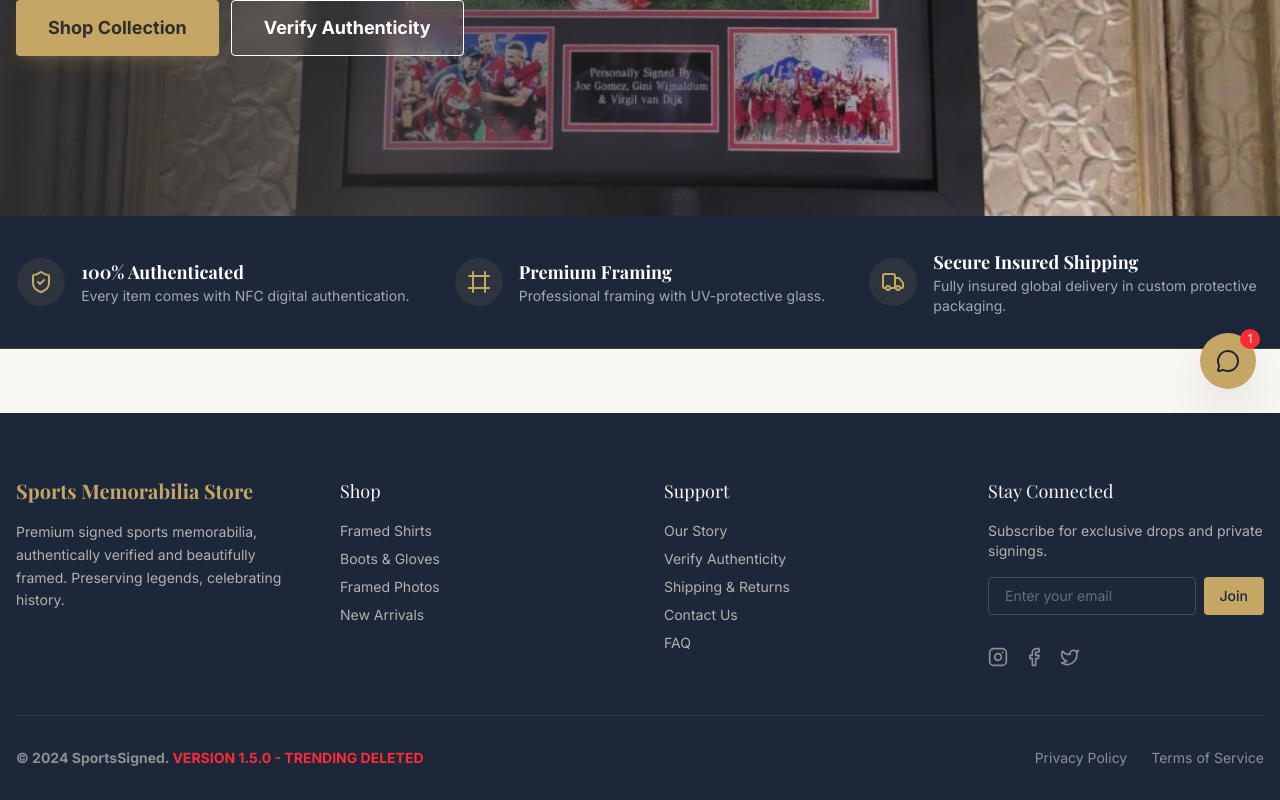
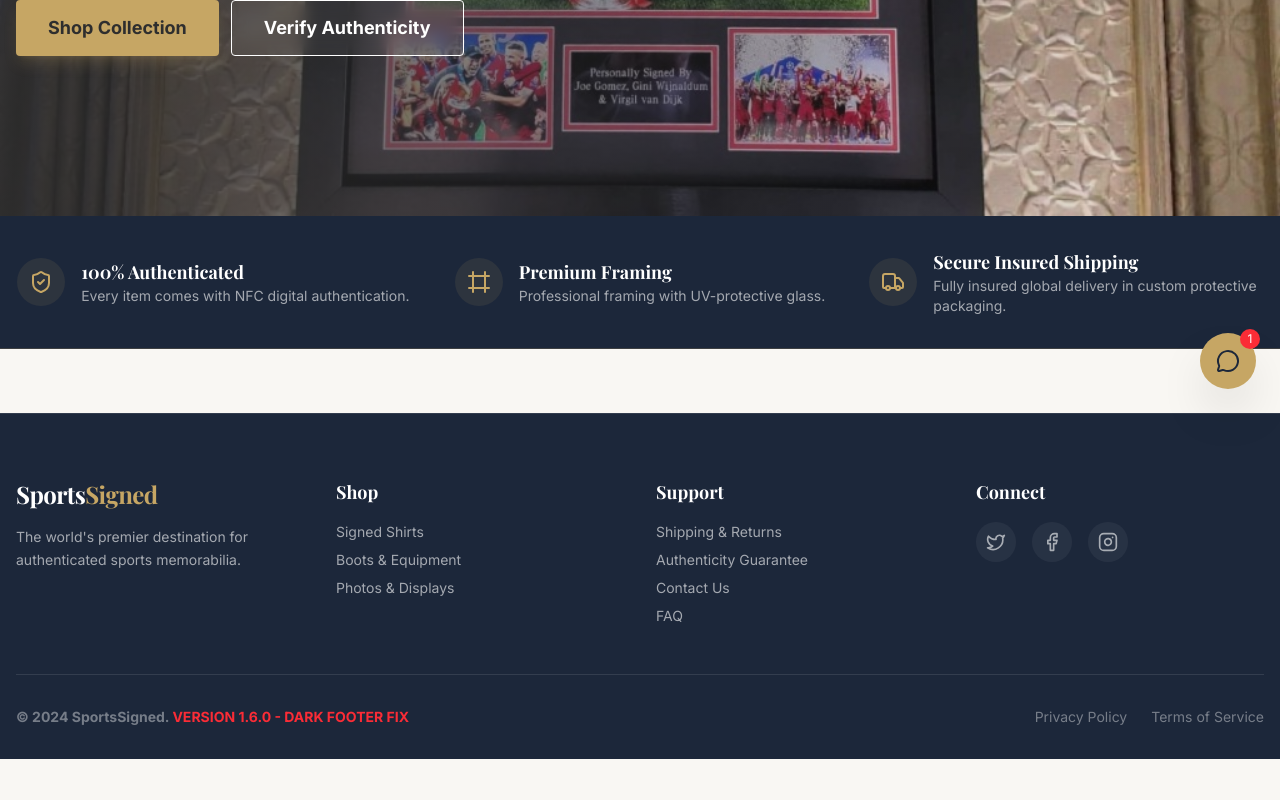
Before and after one commit to carlspiller3-jpg/Sports-Memorabilia-Store, a React (Vite) app: page / in a window 1280 px wide. Shown: the part 387-1187 px from the top of the page. After the commit the page ends 1146 px from the top, so only its background shows below. Built offline with nearby package versions, Linux system fonts and the light colour scheme; what shopify-buy would draw is missing.

Commit message:
HomePage V1.6.0: Dark Footer Integration, Fullscreen Hero, Removed Categories (Clean)

```diff
--- a/src/components/layout/Footer.tsx
+++ b/src/components/layout/Footer.tsx
@@ -3,70 +3,62 @@ import { Facebook, Instagram, Twitter } from "lucide-react"
 
 export function Footer() {
     return (
-        <footer className="bg-navy text-ivory pt-16 pb-8">
+        <footer className="bg-navy pt-16 pb-8 border-t border-white/10 text-white">
             <div className="container mx-auto px-4">
-                <div className="grid grid-cols-1 md:grid-cols-4 gap-12 mb-12">
-                    {/* Brand */}
+                <div className="grid grid-cols-1 md:grid-cols-4 gap-8 mb-12">
                     <div className="space-y-4">
-                        <h3 className="font-serif text-xl font-bold text-gold">Sports Memorabilia Store</h3>
-                        <p className="text-stone/80 text-sm leading-relaxed">
-                            Premium signed sports memorabilia, authentically verified and beautifully framed.
-                            Preserving legends, celebrating history.
+                        <Link to="/" className="block">
+                            <span className="font-serif text-2xl font-bold text-white tracking-tight">
+                                Sports<span className="text-gold">Signed</span>
+                            </span>
+                        </Link>
+                        <p className="text-white/60 text-sm leading-relaxed">
+                            The world's premier destination for authenticated sports memorabilia.
                         </p>
                     </div>
 
-                    {/* Shop */}
-                    <div className="space-y-4">
-                        <h4 className="font-serif text-lg text-ivory">Shop</h4>
-                        <ul className="space-y-2 text-sm text-stone/80">
-                            <li><a href="/shop" className="hover:text-gold transition-colors">Framed Shirts</a></li>
-                            <li><a href="/shop" className="hover:text-gold transition-colors">Boots & Gloves</a></li>
-                            <li><a href="/shop" className="hover:text-gold transition-colors">Framed Photos</a></li>
-                            <li><a href="/shop" className="hover:text-gold transition-colors">New Arrivals</a></li>
+                    <div>
+                        <h4 className="font-serif font-bold text-lg mb-4 text-white">Shop</h4>
+                        <ul className="space-y-2 text-sm text-white/60">
+                            <li><Link to="/shop?category=shirts" className="hover:text-gold transition-colors">Signed Shirts</Link></li>
+                            <li><Link to="/shop?category=boots" className="hover:text-gold transition-colors">Boots & Equipment</Link></li>
+                            <li><Link to="/shop?category=photos" className="hover:text-gold transition-colors">Photos & Displays</Link></li>
                         </ul>
                     </div>
 
-                    {/* Support */}
-                    <div className="space-y-4">
-                        <h4 className="font-serif text-lg text-ivory">Support</h4>
-                        <ul className="space-y-2 text-sm text-stone/80">
-                            <li><a href="/about" className="hover:text-gold transition-colors">Our Story</a></li>
-                            <li><a href="/verify" className="hover:text-gold transition-colors">Verify Authenticity</a></li>
-                            <li><a href="/shipping" className="hover:text-gold transition-colors">Shipping & Returns</a></li>
-                            <li><a href="/contact" className="hover:text-gold transition-colors">Contact Us</a></li>
-                            <li><a href="/faq" className="hover:text-gold transition-colors">FAQ</a></li>
+                    <div>
+                        <h4 className="font-serif font-bold text-lg mb-4 text-white">Support</h4>
+                        <ul className="space-y-2 text-sm text-white/60">
+                            <li><Link to="/shipping" className="hover:text-gold transition-colors">Shipping & Returns</Link></li>
+                            <li><Link to="/authenticity" className="hover:text-gold transition-colors">Authenticity Guarantee</Link></li>
+                            <li><Link to="/contact" className="hover:text-gold transition-colors">Contact Us</Link></li>
+                            <li><Link to="/faq" className="hover:text-gold transition-colors">FAQ</Link></li>
                         </ul>
                     </div>
 
-                    {/* Newsletter */}
-                    <div className="space-y-4">
-                        <h4 className="font-serif text-lg text-ivory">Stay Connected</h4>
-                        <p className="text-sm text-stone/80">Subscribe for exclusive drops and private signings.</p>
-                        <div className="flex gap-2">
-                            <input
-                                type="email"
-                                placeholder="Enter your email"
-                                className="bg-navy border border-stone/20 rounded-sm px-4 py-2 text-sm text-ivory placeholder:text-stone/40 focus:outline-none focus:border-gold w-full"
-                            />
-                            <button className="bg-gold text-navy px-4 py-2 rounded-sm text-sm font-medium hover:bg-gold/90 transition-colors">
-                                Join
-                            </button>
-                        </div>
-                        <div className="flex gap-4 pt-4 text-stone/60">
-                            <a href="#" className="hover:text-gold transition-colors" aria-label="Instagram"><Instagram className="w-5 h-5" /></a>
-                            <a href="#" className="hover:text-gold transition-colors" aria-label="Facebook"><Facebook className="w-5 h-5" /></a>
-                            <a href="#" className="hover:text-gold transition-colors" aria-label="Twitter"><Twitter className="w-5 h-5" /></a>
+                    <div>
+                        <h4 className="font-serif font-bold text-lg mb-4 text-white">Connect</h4>
+                        <div className="flex gap-4">
+                             <a href="#" className="w-10 h-10 rounded-full bg-white/5 flex items-center justify-center text-white/60 hover:bg-gold hover:text-navy transition-all">
+                                <Twitter className="w-5 h-5" />
+                            </a>
+                            <a href="#" className="w-10 h-10 rounded-full bg-white/5 flex items-center justify-center text-white/60 hover:bg-gold hover:text-navy transition-all">
+                                <Facebook className="w-5 h-5" />
+                            </a>
+                            <a href="#" className="w-10 h-10 rounded-full bg-white/5 flex items-center justify-center text-white/60 hover:bg-gold hover:text-navy transition-all">
+                                <Instagram className="w-5 h-5" />
+                            </a>
                         </div>
                     </div>
                 </div>
 
                     <div className="border-t border-white/10 pt-8 flex flex-col md:flex-row justify-between items-center gap-4">
-                        <p className="text-stone/60 text-sm font-bold">
-                            © 2024 SportsSigned. <span className="text-red-500">VERSION 1.5.0 - TRENDING DELETED</span>
+                        <p className="text-white/40 text-sm font-bold">
+                            © 2024 SportsSigned. <span className="text-red-500">VERSION 1.6.0 - DARK FOOTER FIX</span>
                         </p>
                         <div className="flex gap-6">
-                            <Link to="/privacy" className="text-stone/60 hover:text-gold text-sm transition-colors">Privacy Policy</Link>
-                            <Link to="/terms" className="text-stone/60 hover:text-gold text-sm transition-colors">Terms of Service</Link>
+                            <Link to="/privacy" className="text-white/40 hover:text-gold text-sm transition-colors">Privacy Policy</Link>
+                            <Link to="/terms" className="text-white/40 hover:text-gold text-sm transition-colors">Terms of Service</Link>
                         </div>
                     </div>
             </div>
--- a/src/main.tsx
+++ b/src/main.tsx
@@ -3,7 +3,7 @@ import { createRoot } from 'react-dom/client'
 import './index.css'
 import App from './App.tsx'
 
-console.log('App Version: 1.3.1 - New Transparent Logo');
+console.log('App Version: 1.6.0 - Dark Footer Fix');
 
 createRoot(document.getElementById('root')!).render(
   <StrictMode>
```
